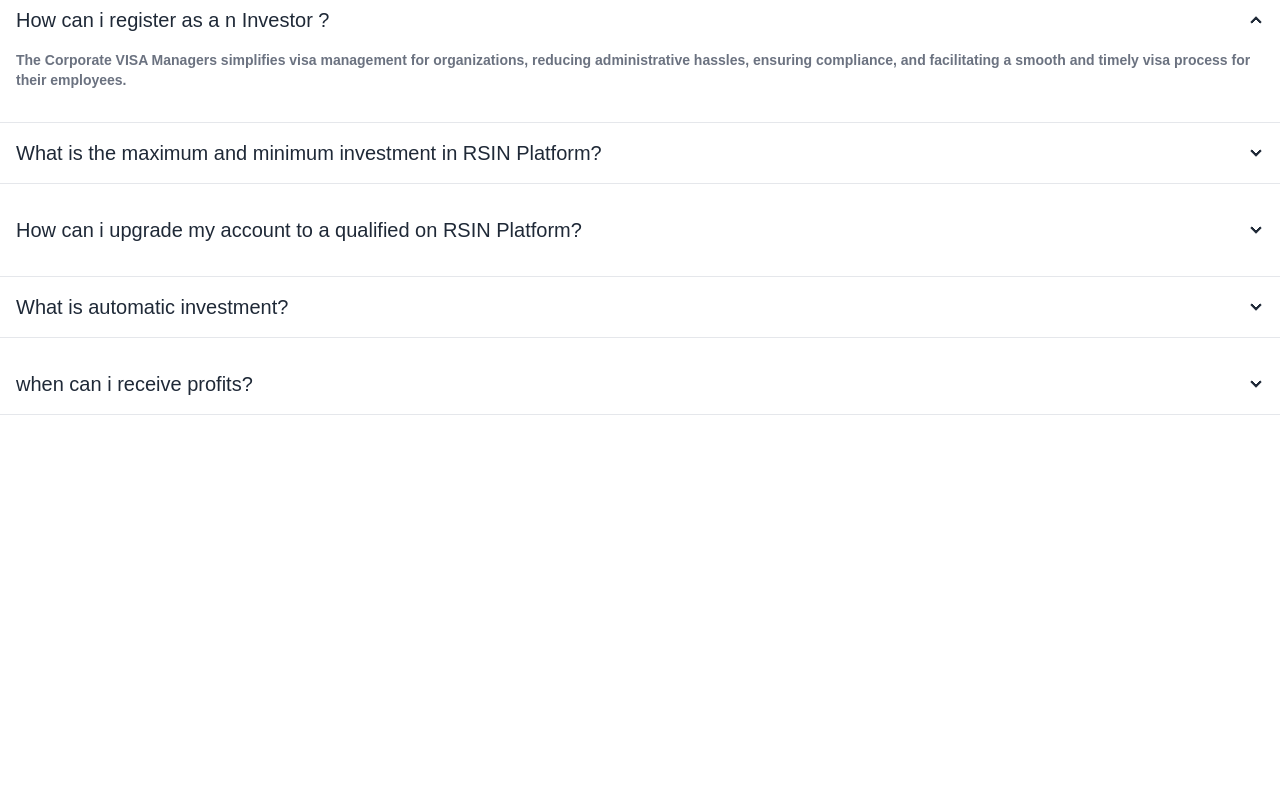
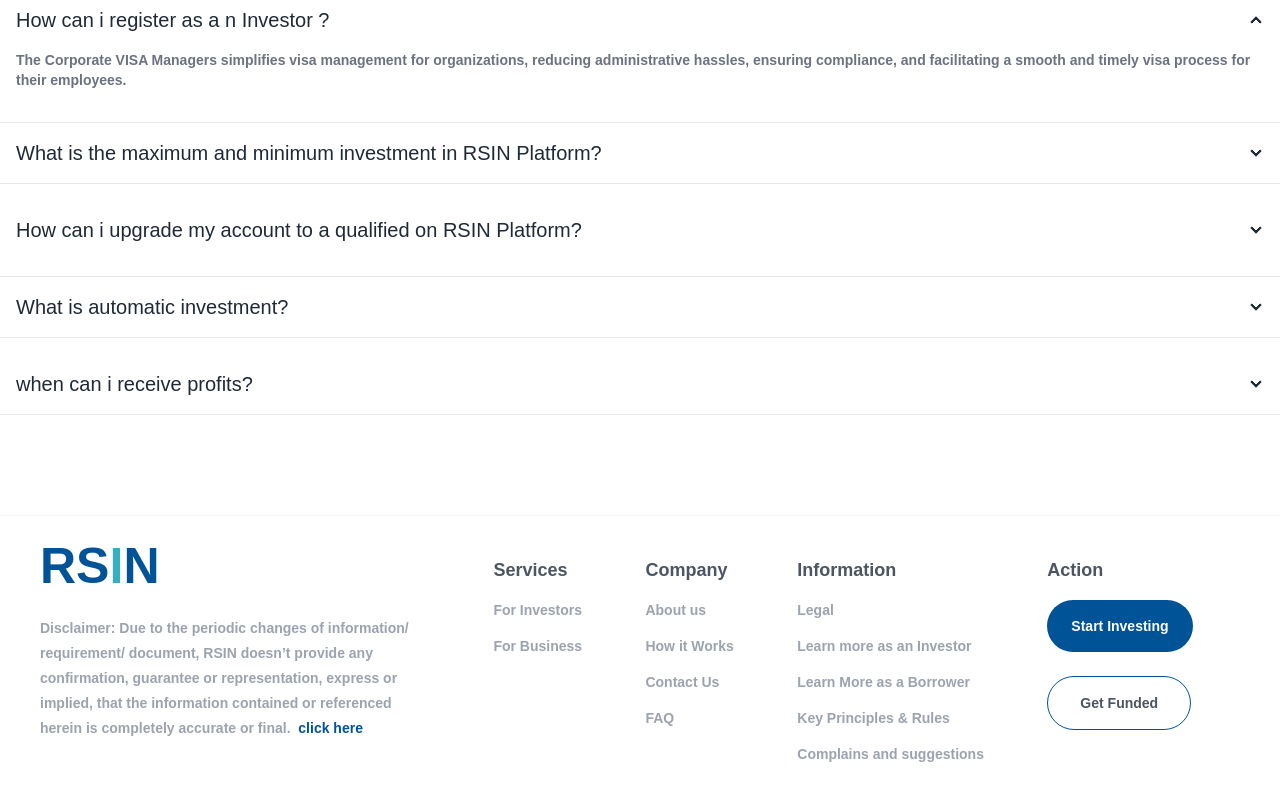
Before and after one commit to Tofazzal26/rsin, a React (Vite) app: page / in a window 1280 px wide. Shown: the part 5768-6568 px from the top of the page. Before the commit the page ends 6283 px from the top, so only its background shows below. Built offline with nearby package versions, Linux system fonts and the light colour scheme.

Commit message:
first footer style finish

```diff
--- /dev/null
+++ b/src/Components/Footer/Footer.jsx
@@ -0,0 +1,87 @@
+import React from "react";
+
+const Footer = () => {
+  return (
+    <div>
+      <div className="bg-[#FFFFFF] border-t-[1px] border-gray-100">
+        <footer className="footer p-10 container mx-auto">
+          <aside>
+            <h2 className="text-[#005397] font-semibold text-[30px] lg:text-[50px]">
+              RS<span className="text-[#36B0BE]">I</span>N
+            </h2>
+            <p className="text-gray-400 mt-2 lg:mt-8 lg:leading-[25px] lg:w-[390px] font-semibold text-sm">
+              Disclaimer: Due to the periodic changes of information/
+              requirement/ document, RSIN doesn’t provide any confirmation,
+              guarantee or representation, express or implied, that the
+              information contained or referenced herein is completely accurate
+              or final.  <span className="text-[#005397]">click here</span>
+            </p>
+          </aside>
+          <nav>
+            <h6 className="font-semibold text-lg text-gray-600 mb-2">
+              Services
+            </h6>
+            <a className="link link-hover font-semibold text-sm text-gray-400">
+              For Investors
+            </a>
+            <a className="link link-hover font-semibold text-sm text-gray-400 lg:mt-2">
+              For Business
+            </a>
+          </nav>
+          <nav>
+            <h6 className="font-semibold text-lg text-gray-600 mb-2">
+              Company
+            </h6>
+            <a className="link link-hover font-semibold text-sm text-gray-400">
+              About us
+            </a>
+            <a className="link link-hover font-semibold text-sm text-gray-400 lg:my-2">
+              How it Works
+            </a>
+            <a className="link link-hover font-semibold text-sm text-gray-400">
+              Contact Us
+            </a>
+            <a className="link link-hover font-semibold text-sm text-gray-400 lg:mt-2">
+              FAQ
+            </a>
+          </nav>
+          <nav>
+            <h6 className="font-semibold text-lg text-gray-600 mb-2">
+              Information
+            </h6>
+            <a className="link link-hover font-semibold text-sm text-gray-400">
+              Legal
+            </a>
+            <a className="link link-hover font-semibold text-sm text-gray-400 lg:my-2">
+              Learn more as an Investor
+            </a>
+            <a className="link link-hover font-semibold text-sm text-gray-400">
+              Learn More as a Borrower
+            </a>
+            <a className="link link-hover font-semibold text-sm text-gray-400 lg:my-2">
+              Key Principles & Rules
+            </a>
+            <a className="link link-hover font-semibold text-sm text-gray-400">
+              Complains and suggestions
+            </a>
+          </nav>
+          <nav>
+            <h6 className="font-semibold text-lg text-gray-600 mb-2">Action</h6>
+            <a className="link link-hover">
+              <button className="font-semibold rounded-full lg:px-6 px-4 py-3 lg:py-4  text-white bg-[#005397]">
+                Start Investing
+              </button>
+            </a>
+            <a className="link link-hover mt-2 lg:mt-4">
+              <button className="font-semibold border-[1px] border-[#005397] rounded-full lg:px-8 px-6 py-3 lg:py-4 text-gray-600">
+                Get Funded
+              </button>
+            </a>
+          </nav>
+        </footer>
+      </div>
+    </div>
+  );
+};
+
+export default Footer;
--- a/src/Pages/Root/Root.jsx
+++ b/src/Pages/Root/Root.jsx
@@ -1,12 +1,14 @@
 import React from "react";
 import { Outlet } from "react-router-dom";
 import Header from "../../Components/Header/Header";
+import Footer from "../../Components/Footer/Footer";
 
 const Root = () => {
   return (
     <div className="font-WorkSan">
       <Header />
       <Outlet />
+      <Footer />
     </div>
   );
 };
```
